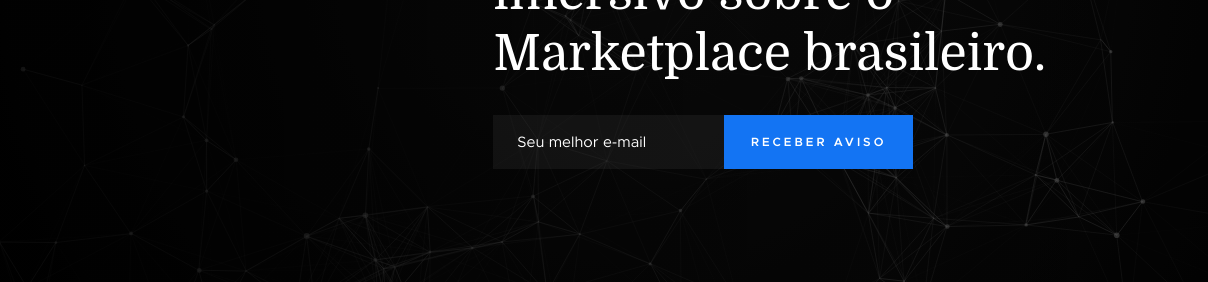
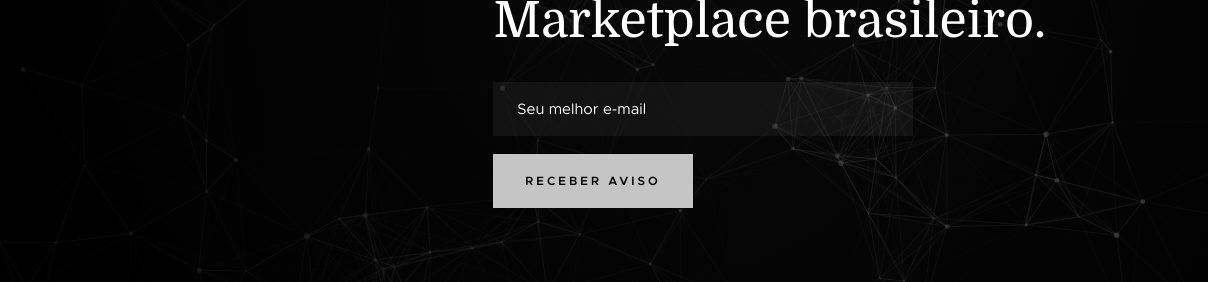
Before and after one commit to Henrique-Miranda/A-Anatomia-do-Marketplace, a plain HTML site: page index.html in a window 1280 px wide. Shown: the part 440-722 px from the top of the page, 0-1208 px from the left. Drawn offline with Linux system fonts and the light colour scheme.

Commit message:
change submit button

```diff
--- a/index.html
+++ b/index.html
@@ -60,10 +60,10 @@
                     </h1>
 
                     <div class="home-content__subscribe">
-                        <form id="mc-form" class="group" novalidate="true">
-                            <input type="email" value="" name="EMAIL" class="email" id="mc-email" placeholder="Seu melhor e-mail" required="">
-                            <input type="submit" name="subscribe" value="Receber aviso">
+                        <form id="mc-form" class="group" >
                             <label for="mc-email" class="subscribe-message"></label>
+                            <input type="email" value="" name="EMAIL" class="email" id="mc-email" placeholder="Seu melhor e-mail" required="true">
+                            <button name="subscribe" onclick="mail()">Receber aviso</button
                         </form>
                     </div>
                 </div>  <!-- end home-content__text -->
--- a/js/main.js
+++ b/js/main.js
@@ -114,34 +114,8 @@
 
    /* AjaxChimp
     * ------------------------------------------------------ */
-    var ssAjaxChimp = function() {
 
-        $('#mc-form').ajaxChimp({
-            language: 'es',
-            url: cfg.mailChimpURL
-        });
 
-        // Mailchimp translation
-        //
-        //  Defaults:
-        //	 'submit': 'Submitting...',
-        //  0: 'We have sent you a confirmation email',
-        //  1: 'Please enter a value',
-        //  2: 'An email address must contain a single @',
-        //  3: 'The domain portion of the email address is invalid (the portion after the @: )',
-        //  4: 'The username portion of the email address is invalid (the portion before the @: )',
-        //  5: 'This email address looks fake or invalid. Please enter a real email address'
-
-        $.ajaxChimp.translations.es = {
-            'submit': 'Submitting...',
-            0: '<i class="fas fa-check"></i> We have sent you a confirmation email',
-            1: '<i class="fas fa-exclamation-triangle"></i> You must enter a valid e-mail address.',
-            2: '<i class="fas fa-exclamation-triangle"></i> E-mail address is not valid.',
-            3: '<i class="fas fa-exclamation-triangle"></i> E-mail address is not valid.',
-            4: '<i class="fas fa-exclamation-triangle"></i> E-mail address is not valid.',
-            5: '<i class="fas fa-exclamation-triangle"></i> E-mail address is not valid.'
-        }
-    };
 
 
    /* initialize
@@ -153,9 +127,12 @@
         ssSlickSlider();
         ssPlaceholder();
         ssFinalCountdown();
-        ssAjaxChimp();
 
     })();
 
 
 })(jQuery);
+
+function mail(){
+    alert('Obrigado por se inscrever!')
+}
```
